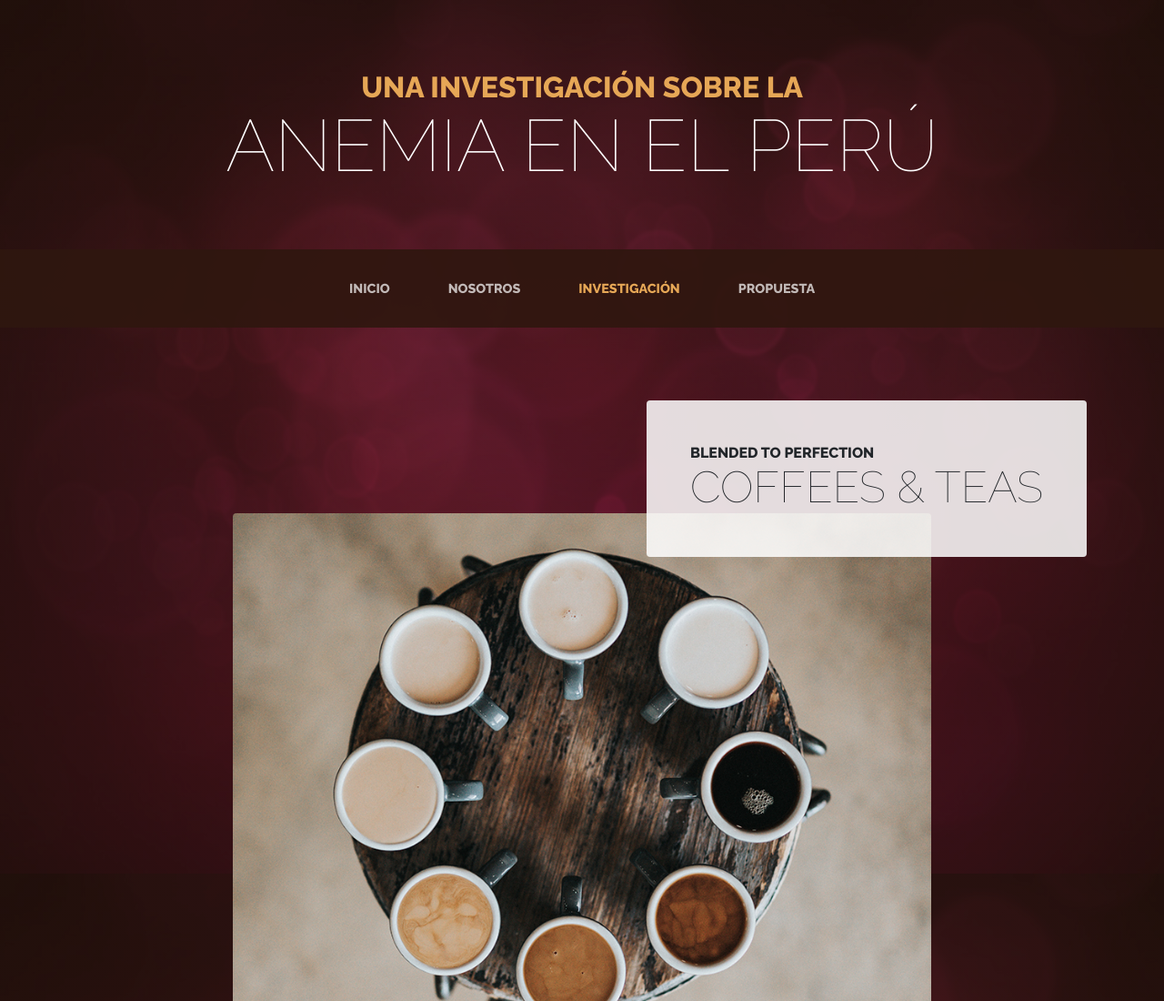
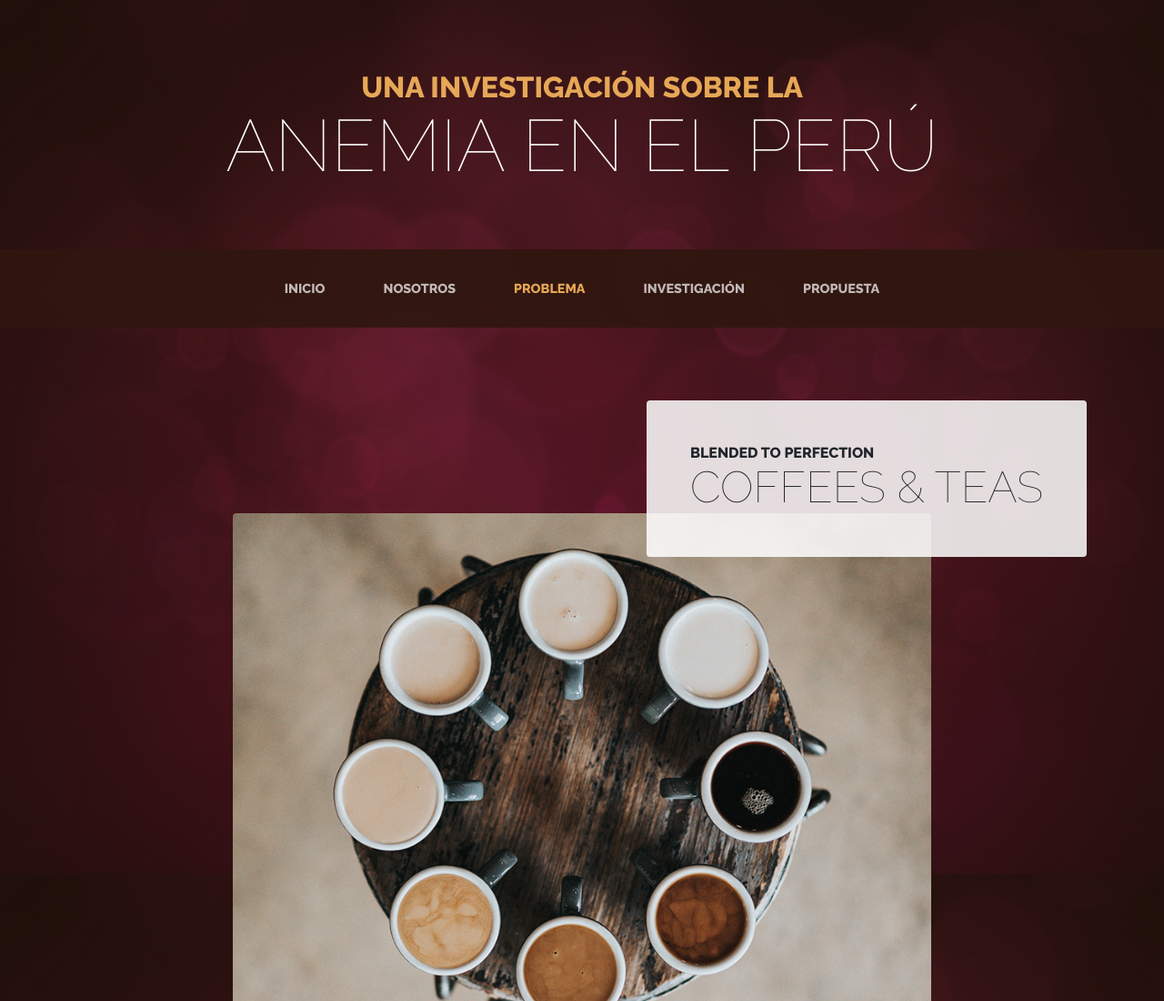
Before and after one commit to ABCBiotechnologies/Equipo17, a website: page products.html in a window 1280 px wide. Shown: the top 1100 px of the page at 91% size. Drawn offline with Linux system fonts and the light colour scheme.

Commit message:
Update products.html

```diff
--- a/products.html
+++ b/products.html
@@ -47,7 +47,10 @@
               <a class="nav-link text-uppercase text-expanded" href="about.html">Nosotros</a>
             </li>
             <li class="nav-item active px-lg-4">
-              <a class="nav-link text-uppercase text-expanded" href="products.html">Investigación</a>
+              <a class="nav-link text-uppercase text-expanded" href="products.html">Problema</a>
+            </li>
+            <li class="nav-item px-lg-4">
+              <a class="nav-link text-uppercase text-expanded" href="store.html">Investigación</a>
             </li>
             <li class="nav-item px-lg-4">
               <a class="nav-link text-uppercase text-expanded" href="store.html">Propuesta</a>
```
